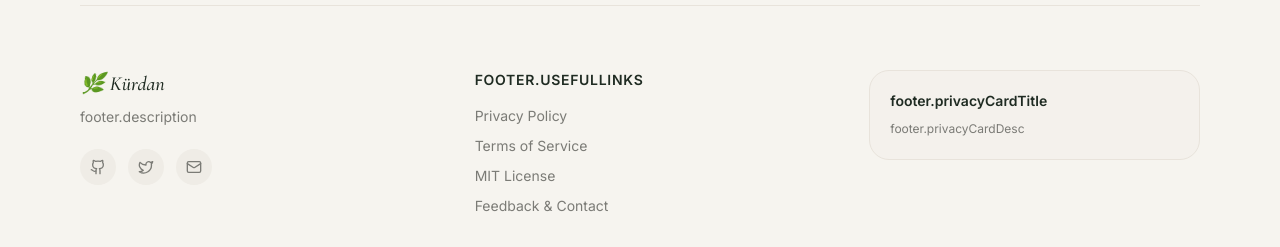
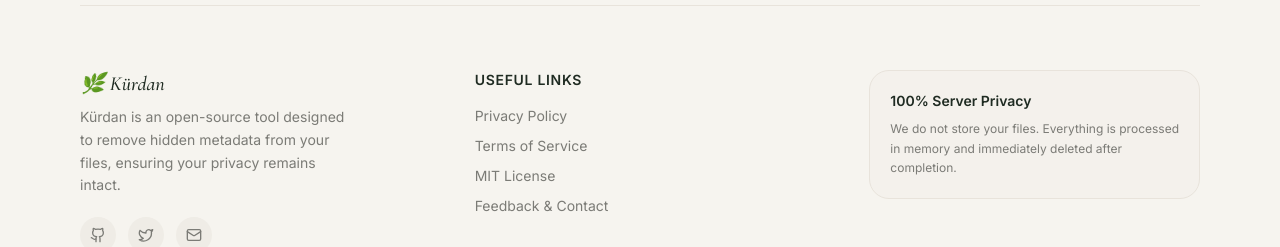
Before and after one commit to erigami-sl/Kurdan-aSimpleMetadataCleaner, a React (Vite) app: page / in a window 1280 px wide. Shown: the part 1590-1837 px from the top of the page. Built offline with nearby package versions, Linux system fonts and the light colour scheme; no server answers.

Commit message:
fix(i18n): Add missing translation keys for Footer component
- Added 'description', 'usefulLinks', 'privacyCardTitle', and 'privacyCardDesc' to both English and Turkish locales to fix raw translation key rendering.

```diff
--- a/src/i18n.js
+++ b/src/i18n.js
@@ -58,6 +58,10 @@ const resources = {
                 "globalStatsSuffix": "files cleaned with Kürdan so far"
             },
             "footer": {
+                "description": "Kürdan is an open-source tool designed to remove hidden metadata from your files, ensuring your privacy remains intact.",
+                "usefulLinks": "Useful Links",
+                "privacyCardTitle": "100% Server Privacy",
+                "privacyCardDesc": "We do not store your files. Everything is processed in memory and immediately deleted after completion.",
                 "privacy": "Privacy Policy",
                 "terms": "Terms of Service",
                 "license": "MIT License",
@@ -209,6 +213,10 @@ const resources = {
                 "globalStatsSuffix": "dosya Kürdan'la temizlendi"
             },
             "footer": {
+                "description": "Kürdan, dosyalarınızdaki gizli metadataları temizleyerek gizliliğinizi koruyan açık kaynaklı bir araçtır.",
+                "usefulLinks": "Faydalı Bağlantılar",
+                "privacyCardTitle": "%100 Sunucu Gizliliği",
+                "privacyCardDesc": "Dosyalarınızı asla saklamıyoruz. Her şey geçici bellekte işlenir ve biter bitmez kalıcı olarak silinir.",
                 "privacy": "Gizlilik Politikası",
                 "terms": "Kullanım Koşulları",
                 "license": "MIT Lisansı",
```
